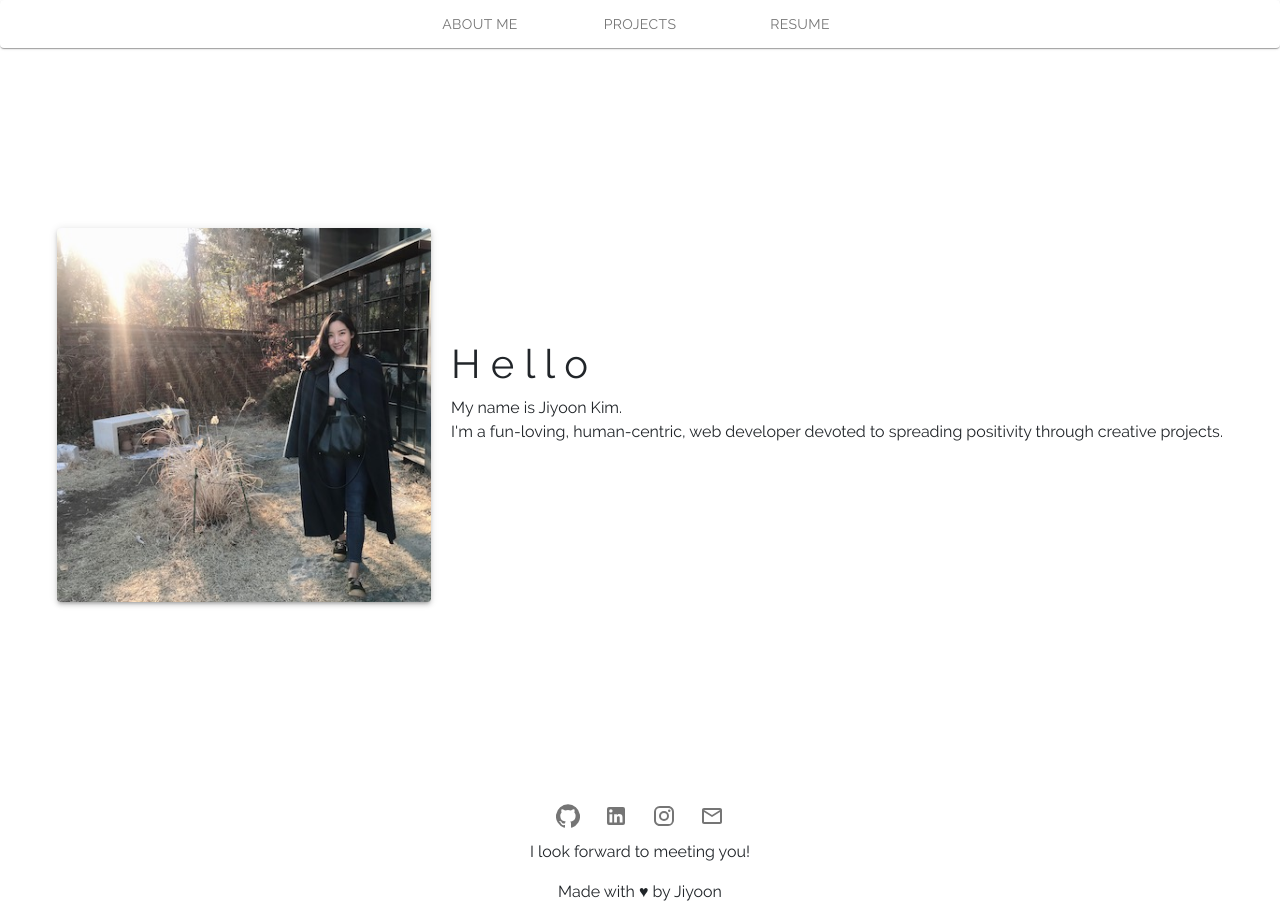
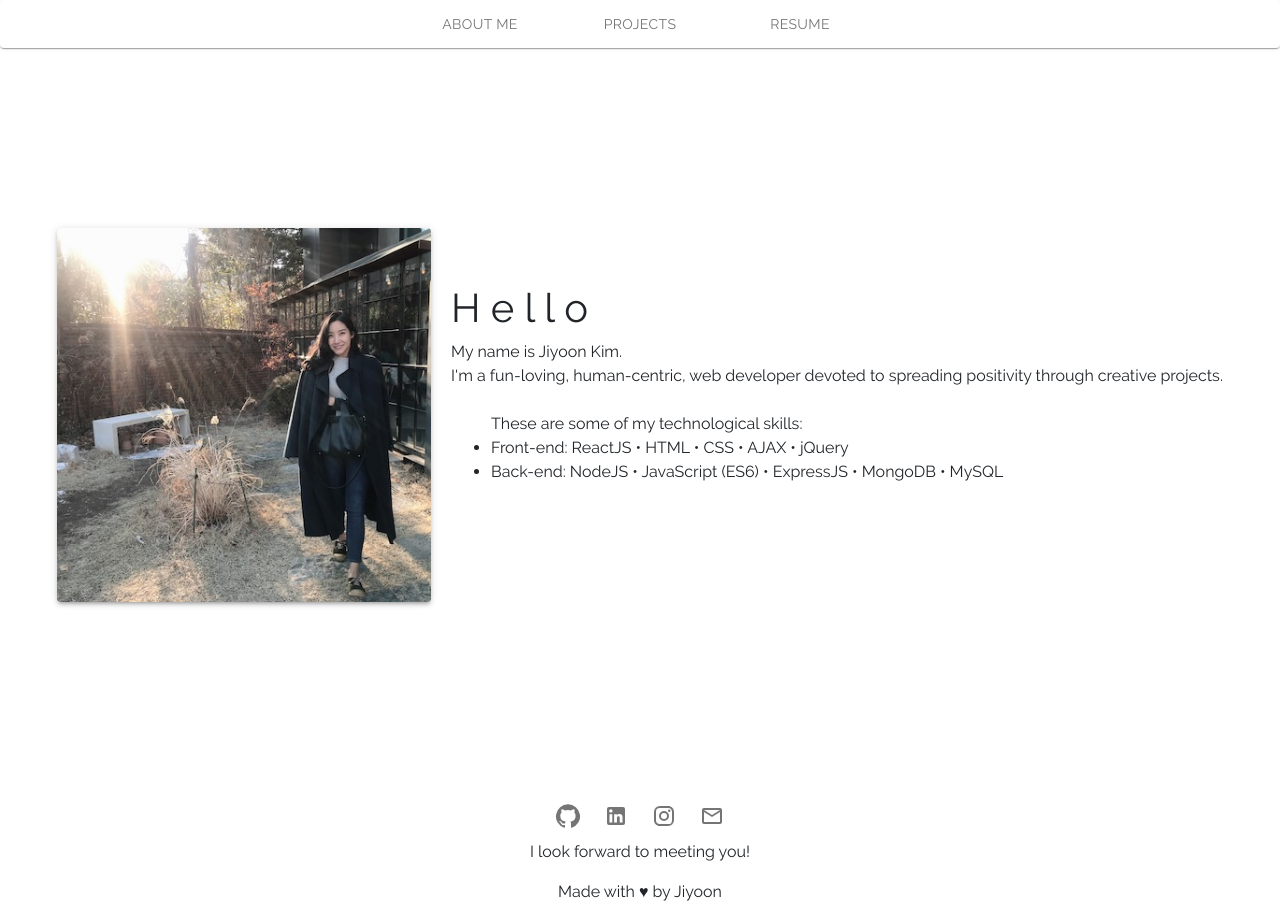
Before and after one commit to jiyoon9886/react-portfolio, a React (Create React App) app: page / in a window 1280 px wide. Built offline with nearby package versions, Linux system fonts and the light colour scheme.

Commit message:
added tech skills

```diff
--- a/src/components/Header.js
+++ b/src/components/Header.js
@@ -19,6 +19,11 @@ function Header() {
           I'm a fun-loving, human-centric, web developer devoted to spreading
           positivity through creative projects.
         </p>
+				<br></br>
+				<ul>These are some of my technological skills:
+					<li>Front-end: ReactJS • HTML • CSS • AJAX • jQuery</li>
+					<li>Back-end: NodeJS • JavaScript (ES6) • ExpressJS • MongoDB • MySQL</li>
+				</ul>
       </Grid>
     </Grid>
   );
```
